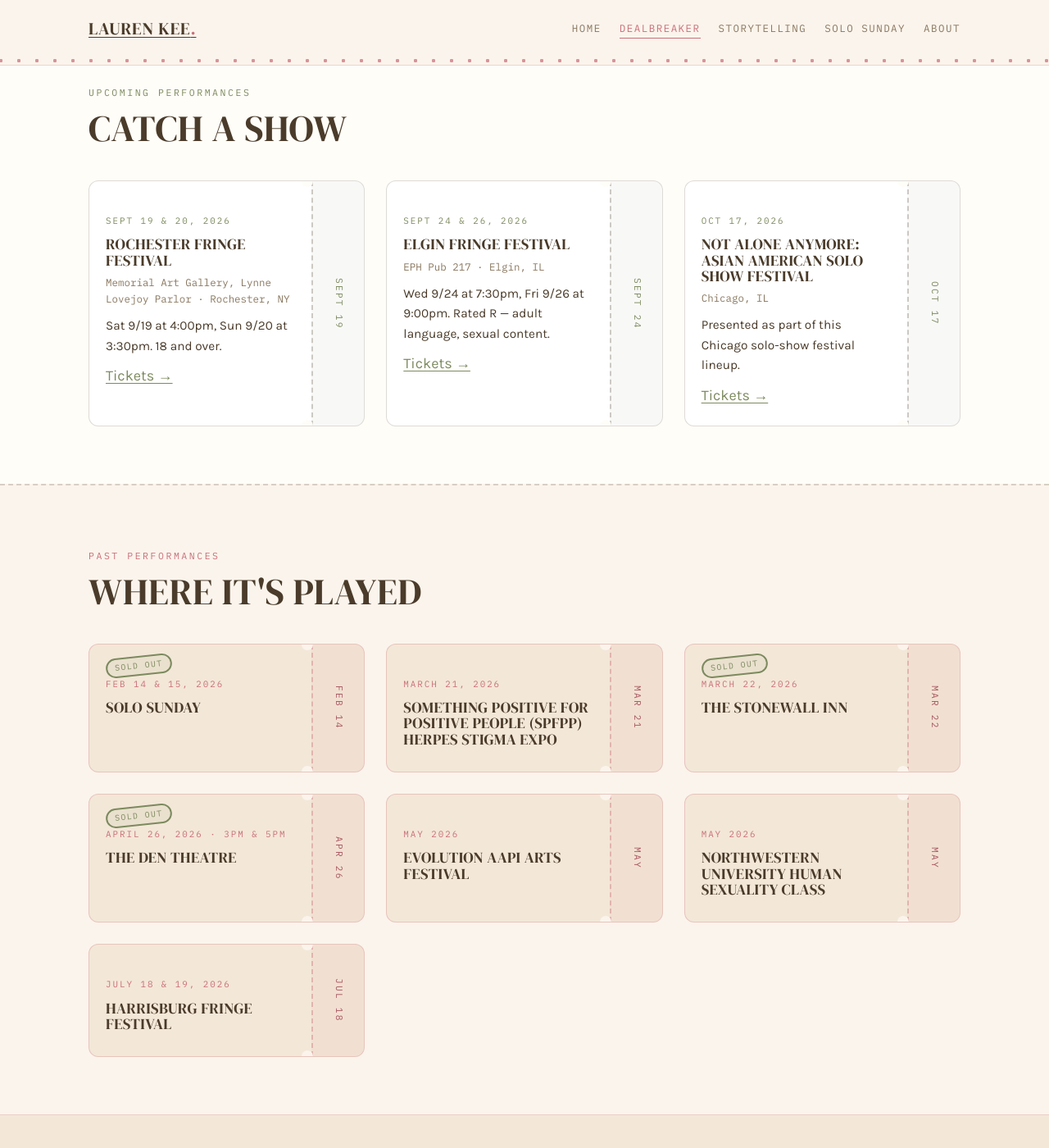
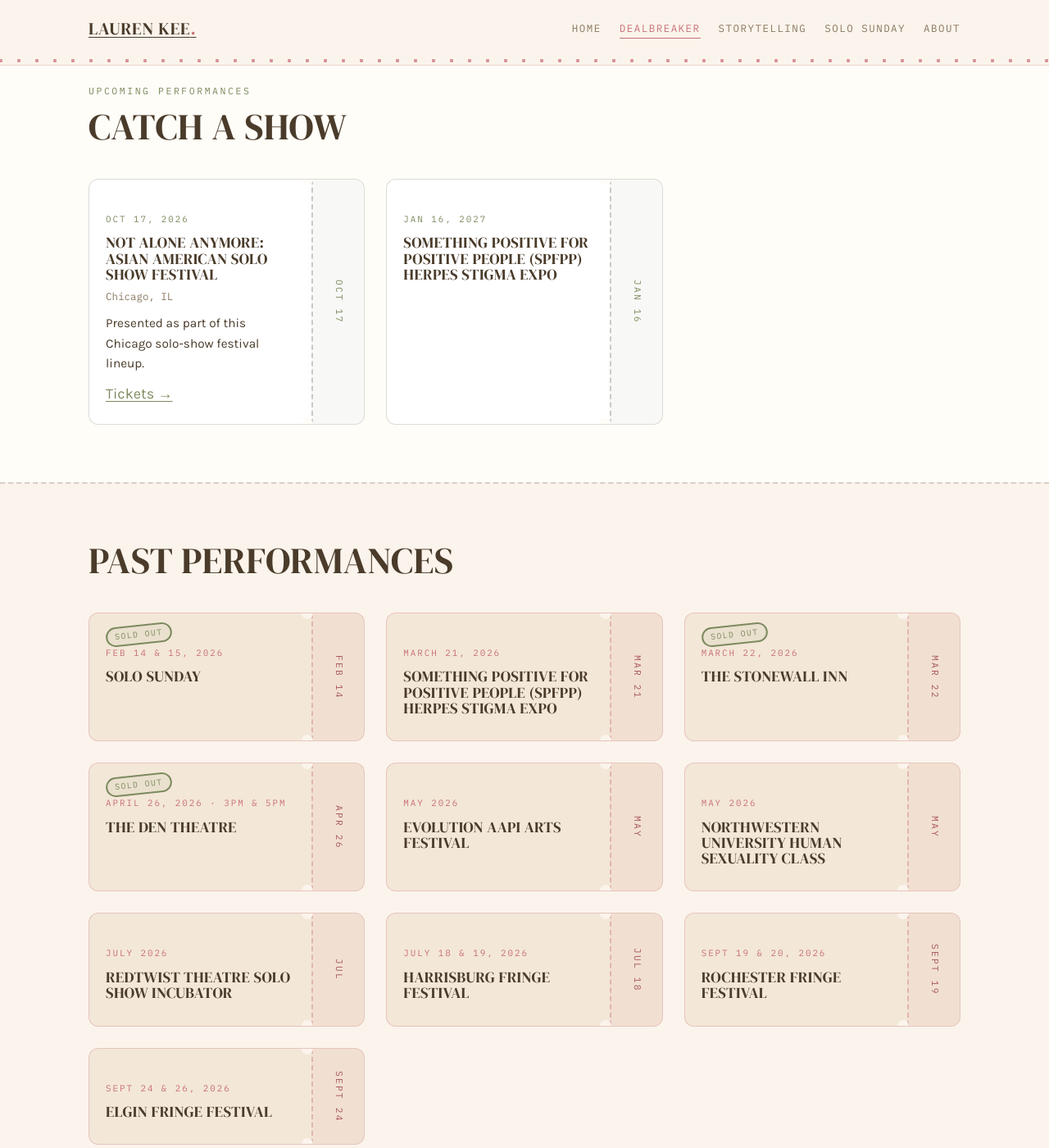
Before and after one commit to laurenkee-hub/site, a Jekyll site: the page built from dealbreaker.md, in a window 1280 px wide and 1400 px high, scrolled down 1836 px. Shown: the whole window at 82% size. Built offline with Jekyll 4.4.1, drawn with Linux system fonts in a browser that asks for light colours; some web fonts are replaced.

Commit message:
Update dealbreaker.md

```diff
--- a/dealbreaker.md
+++ b/dealbreaker.md
@@ -36,9 +36,6 @@ permalink: /dealbreaker/
     </div>
   </div>
 </section>
-
-<hr class="tear">
-
 <section class="section section--paper" id="upcoming">
   <div class="wrap">
     <div class="section-head">
@@ -48,24 +45,6 @@ permalink: /dealbreaker/
 
     <div class="ticket-grid">
       {% include ticket.html
-        label="Sept 19 & 20, 2026"
-        title="Rochester Fringe Festival"
-        meta="Memorial Art Gallery, Lynne Lovejoy Parlor &middot; Rochester, NY"
-        desc="Sat 9/19 at 4:00pm, Sun 9/20 at 3:30pm. 18 and over."
-        link="https://rochesterfringe.com/tickets-and-shows/dealbreaker"
-        link_text="Tickets"
-        stub="Sept 19" %}
-
-      {% include ticket.html
-        label="Sept 24 & 26, 2026"
-        title="Elgin Fringe Festival"
-        meta="EPH Pub 217 &middot; Elgin, IL"
-        desc="Wed 9/24 at 7:30pm, Fri 9/26 at 9:00pm. Rated R — adult language, sexual content."
-        link="https://www.elginfringefestival.com/product-page/dealbreaker-by-lauren-kee"
-        link_text="Tickets"
-        stub="Sept 24" %}
-
-      {% include ticket.html
         label="Oct 17, 2026"
         title="Not Alone Anymore: Asian American Solo Show Festival"
         meta="Chicago, IL"
@@ -73,6 +52,11 @@ permalink: /dealbreaker/
         link="https://www.zeffy.com/en-US/ticketing/not-alone-anymore-asian-american-solo-show-festival"
         link_text="Tickets"
         stub="Oct 17" %}
+
+      {% include ticket.html
+        label="Jan 16, 2027"
+        title="Something Positive for Positive People (SPFPP) Herpes Stigma Expo"
+        stub="Jan 16" %}
     </div>
   </div>
 </section>
@@ -82,8 +66,7 @@ permalink: /dealbreaker/
 <section class="section">
   <div class="wrap">
     <div class="section-head">
-      <p class="eyebrow">Past Performances</p>
-      <h2>Where it's played</h2>
+      <h2>Past Performances</h2>
     </div>
 
     <div class="ticket-grid">
@@ -121,9 +104,24 @@ permalink: /dealbreaker/
         stub="May" %}
 
       {% include ticket.html
+        label="July 2026"
+        title="Redtwist Theatre Solo Show Incubator"
+        stub="Jul" %}
+
+      {% include ticket.html
         label="July 18 & 19, 2026"
         title="Harrisburg Fringe Festival"
         stub="Jul 18" %}
+
+      {% include ticket.html
+        label="Sept 19 & 20, 2026"
+        title="Rochester Fringe Festival"
+        stub="Sept 19" %}
+
+      {% include ticket.html
+        label="Sept 24 & 26, 2026"
+        title="Elgin Fringe Festival"
+        stub="Sept 24" %}
     </div>
   </div>
 </section>
```
